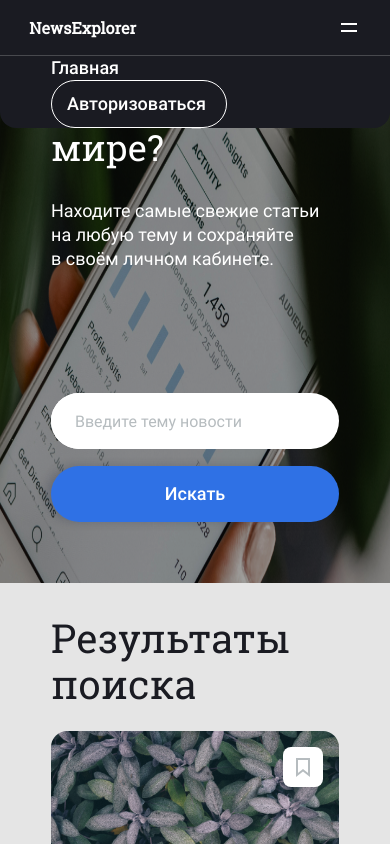
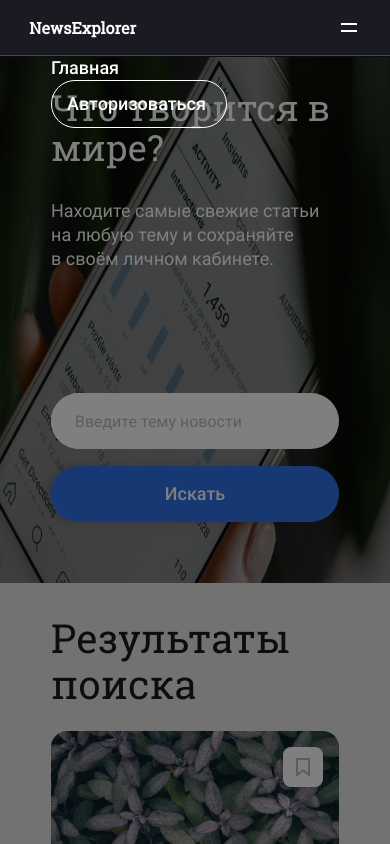
Before and after one commit to Vladimir-art/news-explorer-frontend, a React (Create React App) app: page / in a window 390 px wide. Shown: the top 844 px of the page. Built offline with nearby package versions, Linux system fonts and the light colour scheme.

Commit message:
header__nav opacity

```diff
--- a/src/blocks/header/__nav/header__nav.css
+++ b/src/blocks/header/__nav/header__nav.css
@@ -4,9 +4,11 @@
     top: 100%;
     left: 0;
     z-index: 1;
-    background: #1A1B22;
     width: 100%;
-    border-bottom-left-radius: 16px;
-    border-bottom-right-radius: 16px;
+    min-height: 100vh;
+    background-color: rgba(0, 0, 0, .5);
+    /* visibility: hidden; */
+    /* opacity: 0; */
+    transition: .3s opacity, .3s visibility;
   }
 }
```
